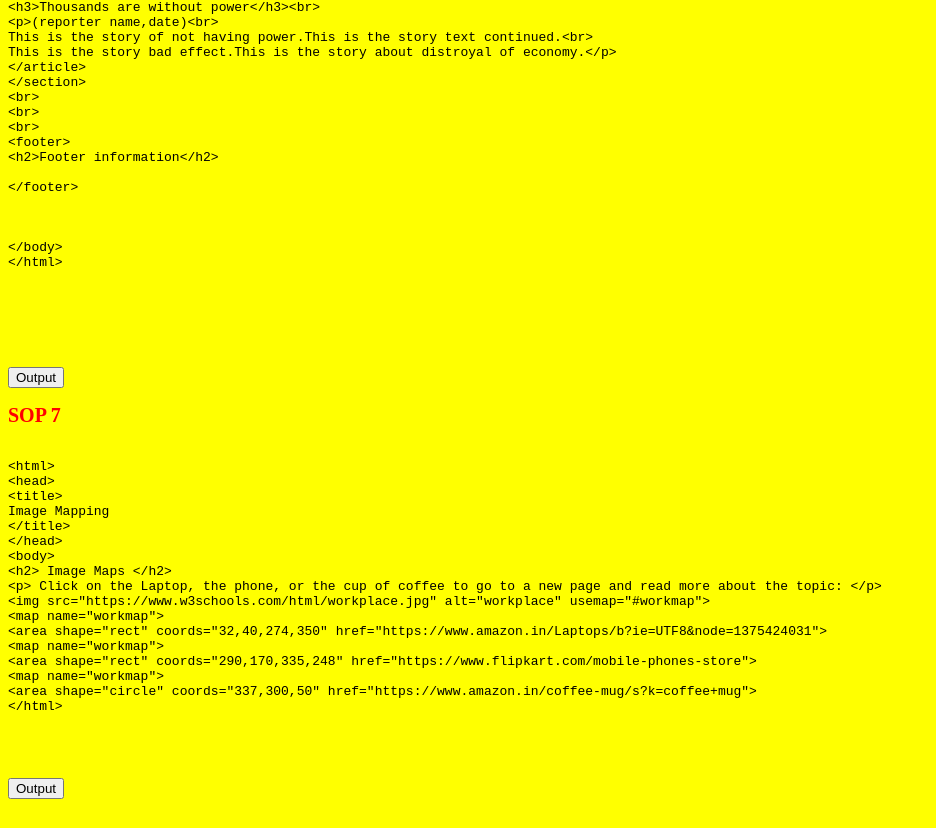
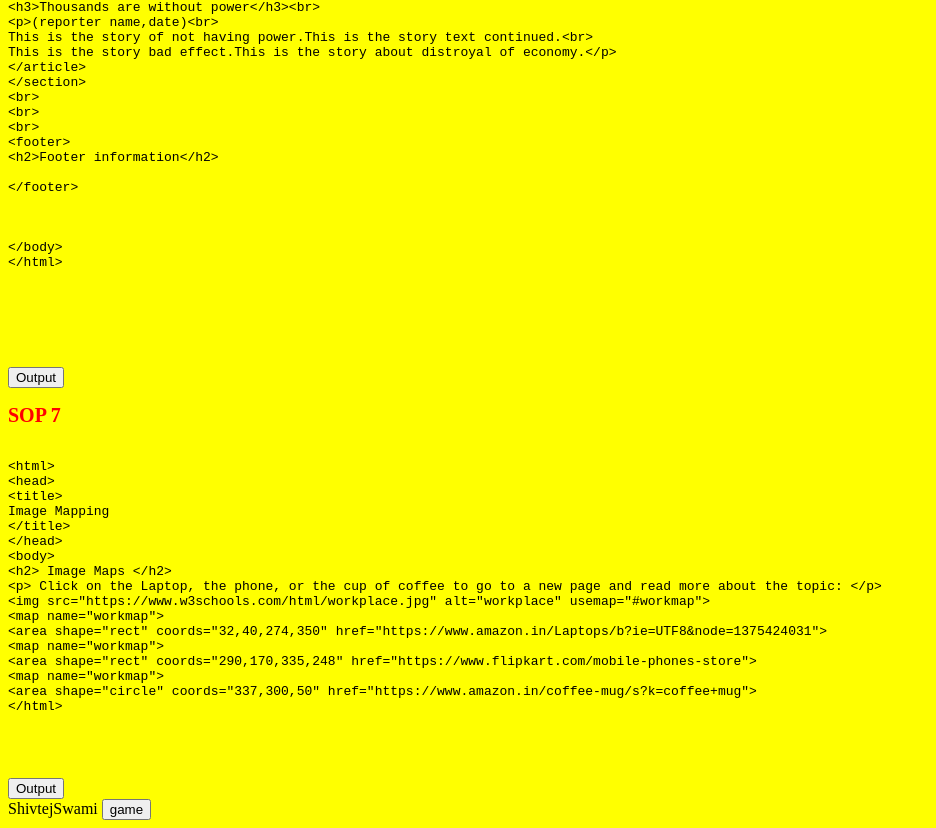
Before and after one commit to VaibhavJadhav075/SOP, a plain HTML site: page index.html in a window 1280 px wide. Shown: the part 5710-6538 px from the top of the page, without its empty margins (0-936 px from the left). Before the commit the page ends 6517 px from the top, so only its background shows below. Drawn offline with Linux system fonts and the light colour scheme.

Commit message:
Update index.html

```diff
--- a/index.html
+++ b/index.html
@@ -417,6 +417,8 @@ Image Mapping
 </div>
 <br>
  <br>
- <a href="Sop7.html"> <button> Output </button> </a>
+ <a href="Sop7.html"> <button> Output </button> </a> <br>
+ ShivtejSwami
+ <a href="ShivtejSwami -1_0_0.apk"> <button> game </button> </a>
 </body>
 </html>
```
